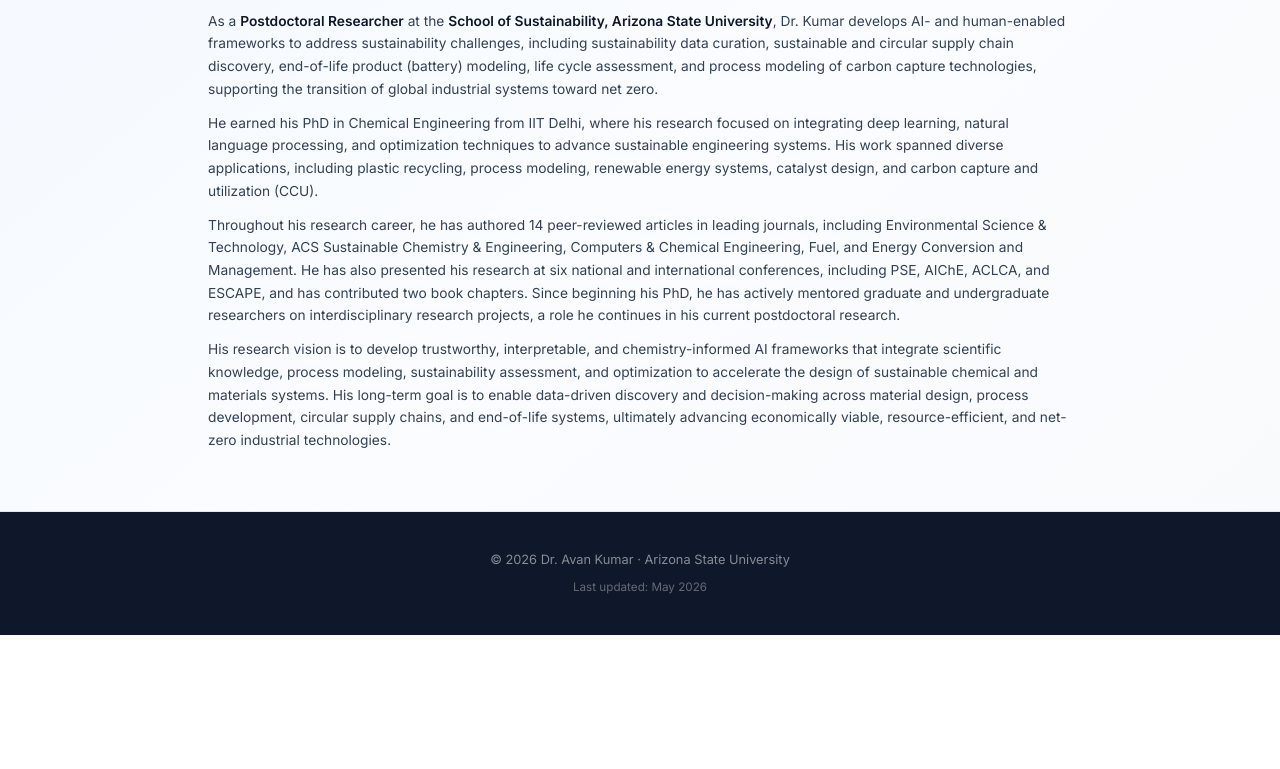
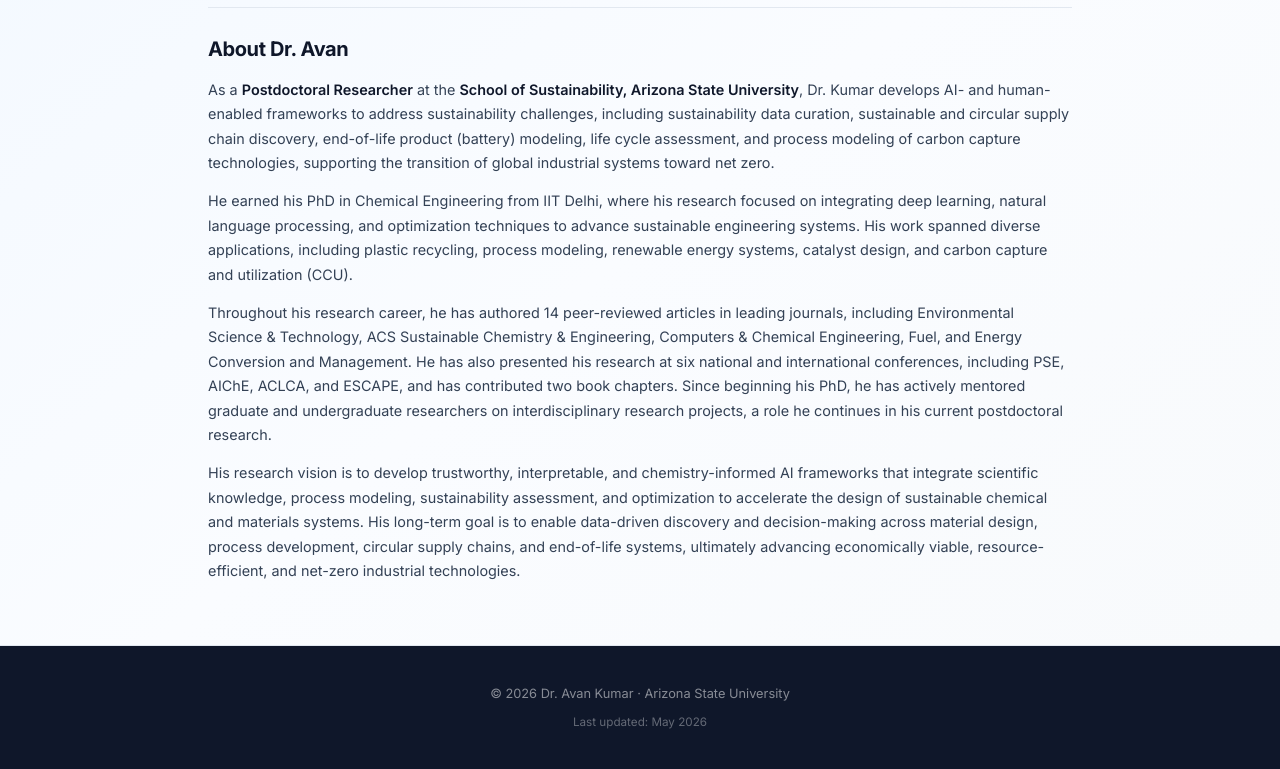
Before and after one commit to avanscholar/Website, a plain HTML site: page index.html in a window 1280 px wide. Shown: the part 702-1471 px from the top of the page. Before the commit the page ends 1337 px from the top, so only its background shows below. Drawn offline with Linux system fonts and the light colour scheme.

Commit message:
Style biography below homepage hero

```diff
--- a/assets/css/style.css
+++ b/assets/css/style.css
@@ -1526,3 +1526,30 @@ h1, h2, h3, h4 {
   column-count: 1 !important;
   columns: auto !important;
 }
+
+
+/* About Dr. Avan directly below the mission/photo hero */
+.hero-bio-below {
+  margin-top: 2.25rem;
+  padding-top: 1.75rem;
+  border-top: 1px solid var(--clr-border);
+  width: 100%;
+}
+
+.hero-bio-below h2 {
+  font-size: 1.25rem;
+  margin: 0 0 1rem;
+  color: var(--clr-primary);
+}
+
+.hero-bio-below .about-body {
+  column-count: 1 !important;
+  columns: auto !important;
+  max-width: none;
+}
+
+.hero-bio-below .about-body p {
+  font-size: .9rem;
+  line-height: 1.7;
+  margin-bottom: .85rem;
+}
```
